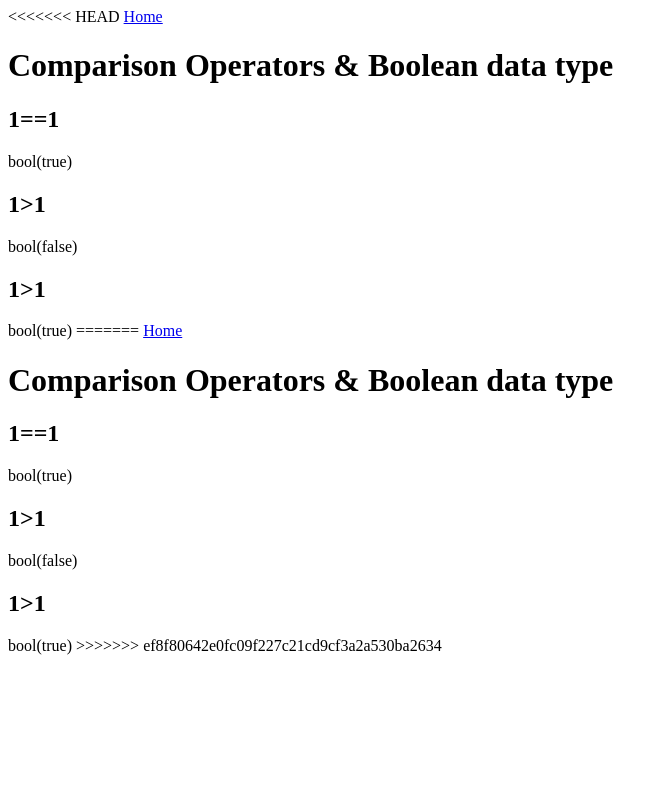
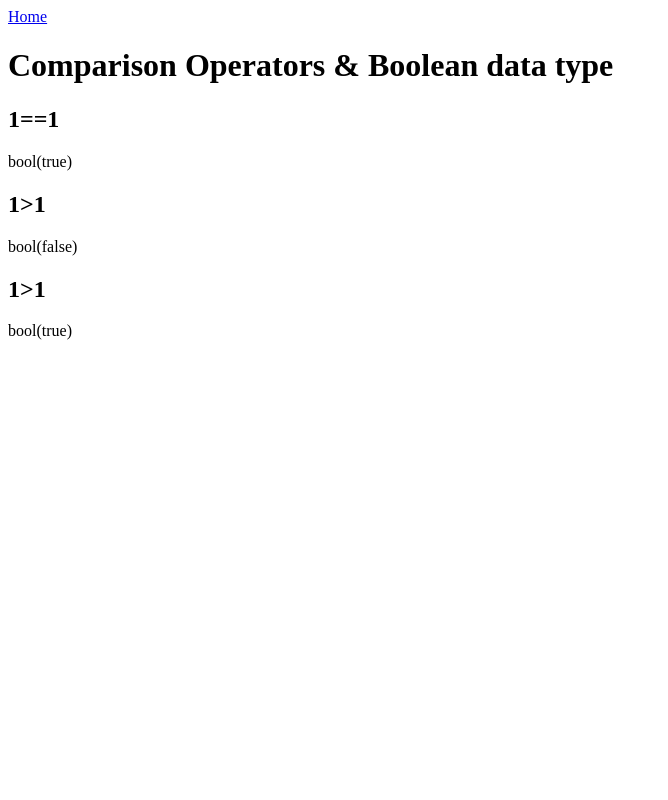
Before and after one commit to iamkhj18/PHP_study, a PHP site: page /comparison.php in a window 1280 px wide. Shown: the whole page, without its empty margins (0-668 px from the left). Run offline with PHP 8.4, Linux system fonts and the light colour scheme.

Commit message:
Update comparison.php

```diff
--- a/comparison.php
+++ b/comparison.php
@@ -1,4 +1,3 @@
-<<<<<<< HEAD
 <!DOCTYPE html>
 <html lang="ko">
 <head>
@@ -26,33 +25,4 @@
     var_dump(1>=1);
     ?>
 </body>
-=======
-<!DOCTYPE html>
-<html lang="ko">
-<head>
-    <meta charset="UTF-8">
-    <meta http-equiv="X-UA-Compatible" content="IE=edge">
-    <meta name="viewport" content="width=device-width, initial-scale=1.0">
-    <title>Document</title>
-</head>
-<body>
-    <a href="index.html">Home</a>
-    <h1>Comparison Operators &amp; Boolean data type</h1>
-
-    <h2>1==1</h2>
-    <?php
-    var_dump(1==1);
-    ?>
-
-    <h2>1>1</h2>
-    <?php
-    var_dump(1>1);
-    ?>
-
-    <h2>1>1</h2>
-    <?php
-    var_dump(1>=1);
-    ?>
-</body>
->>>>>>> ef8f80642e0fc09f227c21cd9cf3a2a530ba2634
 </html>
```
